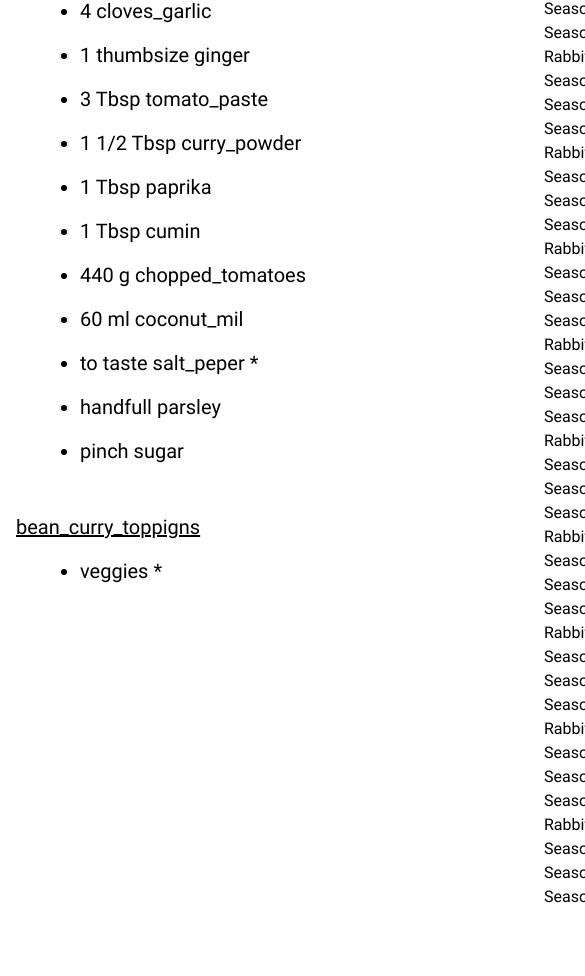
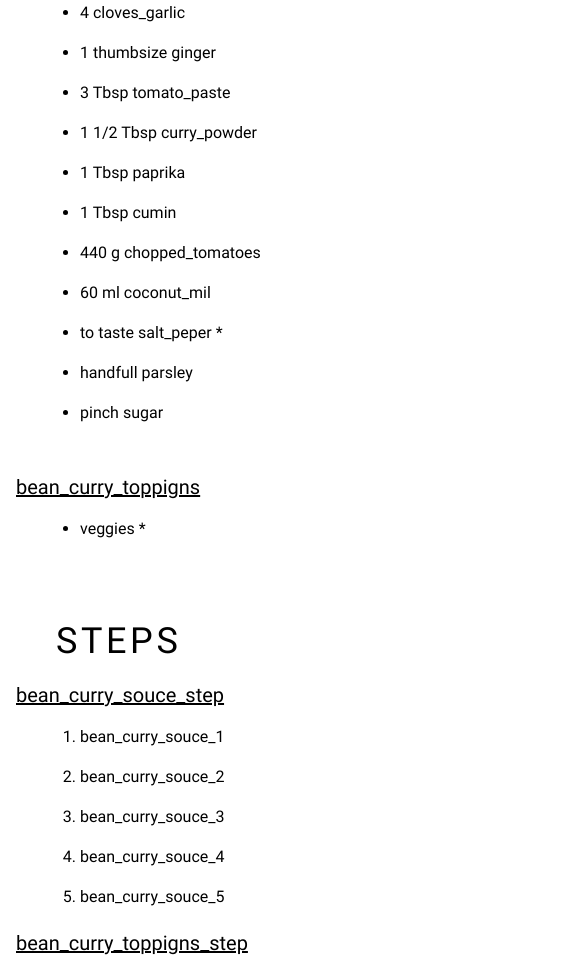
Before and after one commit to jonatan-arn/foodblog, a React (Vite) app: page /recipe/1 in a window 390 px wide. Shown: the part 1016-1992 px from the top of the page, 585 px wide, since content can reach past the window. Before the commit the page ends 1925 px from the top, so only its background shows below. Built offline with nearby package versions, Linux system fonts and the light colour scheme.

Commit message:
recipe page

```diff
--- a/src/App.tsx
+++ b/src/App.tsx
@@ -3,7 +3,7 @@ import { useState } from "react";
 import Navbar from "./components/shared/navbar";
 import MobileNavbar from "./components/shared/mobileNav";
 import Home from "./page/home/home";
-import Recipe from "./page/recipe/recipe2";
+import Recipe from "./page/recipe/recipe";
 import ScrollToTop from "./components/shared/ScrollToTop";
 
 function App() {
--- a/src/assets/recipes.json
+++ b/src/assets/recipes.json
@@ -13,7 +13,69 @@
     "restriccion": "2",
     "cardimg": null,
     "cardtitle": "Rabbit inspired by The Last of Us",
-    "carddate": "Mar 6, 2023"
+    "carddate": "Mar 6, 2023",
+    "steps": [
+      {
+        "id": "1",
+        "order": "1",
+        "name": "bean_curry_souce_1",
+        "group": "bean_curry_souce_step"
+      },
+      {
+        "id": "2",
+        "order": "2",
+        "name": "bean_curry_souce_2",
+        "group": "bean_curry_souce_step"
+      },
+      {
+        "id": "3",
+        "order": "3",
+        "name": "bean_curry_souce_3",
+        "group": "bean_curry_souce_step"
+      },
+      {
+        "id": "4",
+        "order": "4",
+        "name": "bean_curry_souce_4",
+        "group": "bean_curry_souce_step"
+      },
+      {
+        "id": "5",
+        "order": "5",
+        "name": "bean_curry_souce_5",
+        "group": "bean_curry_souce_step"
+      },
+      {
+        "id": "6",
+        "order": "1",
+        "name": "bean_curry_toppigns_1",
+        "group": "bean_curry_toppigns_step"
+      },
+      {
+        "id": "7",
+        "order": "2",
+        "name": "bean_curry_toppign_2",
+        "group": "bean_curry_toppigns_step"
+      },
+      {
+        "id": "8",
+        "order": "3",
+        "name": "bean_curry_toppigns_3",
+        "group": "bean_curry_toppigns_step"
+      },
+      {
+        "id": "9",
+        "order": "4",
+        "name": "bean_curry_toppigns_4",
+        "group": "bean_curry_toppigns_step"
+      },
+      {
+        "id": "10",
+        "order": "5",
+        "name": "bean_curry_toppigns_5",
+        "group": "bean_curry_toppigns_step"
+      }
+    ]
   },
   {
     "id": "1",
--- a/src/interface/Irecipe.tsx
+++ b/src/interface/Irecipe.tsx
@@ -1,3 +1,5 @@
+import Steps from "./Isteps";
+
 export default interface Recipe {
   id: string;
   name: string;
@@ -13,4 +15,5 @@ export default interface Recipe {
   cardimage: string;
   cardtitle: string;
   carddate: string;
+  steps: Steps[];
 }
--- a/src/page/recipe/ingredientlist.tsx
+++ b/src/page/recipe/ingredientlist.tsx
@@ -14,7 +14,7 @@ export default function ingredientlist({ list }: ingredientlistProps) {
       <h5 className="underline text-xl mt-12">{list.group}</h5>
       <ul className="list-disc pl-16">
         {list.ingredientes.map((i) => (
-          <li className="text-xl mt-4" key={i.id}>
+          <li className="md:text-xl mt-4" key={i.id}>
             {i.quantity} {i.mesure} {i.name}
             {i.optional === "1" ? " *" : ""}
           </li>
--- a/src/page/recipe/recipe.tsx
+++ b/src/page/recipe/recipe.tsx
@@ -1,44 +1,86 @@
+import { useParams } from "react-router-dom";
+
 import defaultrecipe from "../../assets/defaulrecipe.png";
+import recipes from "../../assets/recipes.json";
+import ingredients from "../../assets/ingredients.json";
+import IRecipe from "../../interface/Irecipe";
+import Ingredientes from "../../interface/Iingredientes";
+import Ingredientlist from "./ingredientlist";
+import Stepstlist from "./stepstlist";
+import Steps from "../../interface/Isteps";
+interface ingredientbyGroup {
+  group: string;
+  ingredientes: Ingredientes[];
+}
+
+interface stepsbyGroup {
+  group: string;
+  steps: Steps[];
+}
 function Recipe() {
+  const { id } = useParams();
+
+  const recipe = recipes.find((r) => r.id == id) as unknown as IRecipe;
+
+  const ingredient = ingredients.filter(
+    (i) => i.recipeid == id
+  ) as Ingredientes[];
+  const ingredientsgroups = [] as ingredientbyGroup[];
+  ingredient.map((i) => {
+    const group = i.group;
+    const samegroup = ingredient.filter((f) => f.group == group);
+    if (!ingredientsgroups.find((g) => g.group == group) && group != undefined)
+      ingredientsgroups.push({ group, ingredientes: samegroup });
+  });
+
+  const steps = recipe.steps;
+  const stepsgroup = [] as stepsbyGroup[];
+  steps.map((i) => {
+    const group = i.group;
+    const samegroup = steps.filter((f) => f.group == group);
+    if (!stepsgroup.find((g) => g.group == group) && group != undefined)
+      stepsgroup.push({ group, steps: samegroup });
+  });
+
   return (
     <>
-      <div className="lg:pt-12  lg:pb-4 lg:pl-24">
-        <h1>Bean curry</h1>
-      </div>
-      <div className="grid lg:grid-cols-3 lg:grid-rows-1">
-        <div className="flex lg:justify-end justify-center lg:mr-5">
-          <img
-            className="object-cover h-48 w-80 lg:ml-32 rounded-2xl"
-            src={defaultrecipe}
-            alt="defaul recipe image"
-          />
-        </div>
-        <div className="lg:my-5 lg:mx-0 m-5">
-          <div>
-            Small description about de recipe i should be a two or one line, no
-            more because it cant feat
-          </div>
-          <div className="grid grid-cols-2  grid-rows-2 lg:gap-x-12 lg:gap-y-10 gap-x-5 gap-y-4">
-            <div>Curry</div>
-            <div>1 serving</div>
-            <div>15min</div>
-            <div>30 kcal</div>
-          </div>
+      <div className=" relative  flex  flex-col items-center justify-center">
+        <img
+          className="a w-full object-cover h-[75vh]"
+          src={recipe.img || defaultrecipe}
+          alt="defaul recipe image"
+        />
+        <div
+          className=" absolute top-1/2 left-1/2 text-center lg:text-7xl text-3xl text-white font-bold"
+          style={{ transform: "translate(-50%, -50%)" }}
+        >
+          {recipe.name}
+          <div className="text-base font-normal">{recipe.carddate}</div>
         </div>
       </div>
-      <div className="flex flex-col items-center mt-16">
-        <div className="flex flex-row justify-center gap-9 border-4 border-solid border-gray-100 lg:w-1/2 w-full">
-          <div className="my-3">
-            <button>Ingredients</button>
+
+      <div className="mx-auto max-w-7xl pt-10 lg:pt-28">
+        <h1 className="line-h pb-10  text-center text-2xl font-light leading-10">
+          {recipe.summary}
+        </h1>
+
+        <div className="lg:grid gap-7 px-4 pt-3  grid-cols-[500px_minmax(1300px,_2fr)_100px]">
+          <div>
+            <h3 className="bold tracking-widest md:text-2xl text-4xl md:ml-0 ml-10">
+              INGREDIENTS
+            </h3>
+            {ingredientsgroups.map((l, index) => (
+              <Ingredientlist key={index} list={l}></Ingredientlist>
+            ))}
           </div>
-
-          <div className="my-3">
-            <button>Process</button>
+          <div className="md:mt-0 mt-20">
+            <h3 className="bold tracking-widest md:text-2xl text-4xl md:ml-0 ml-10">
+              STEPS
+            </h3>
+            {stepsgroup.map((l, index) => (
+              <Stepstlist key={index} list={l}></Stepstlist>
+            ))}
           </div>
-        </div>
-        <div>
-          <h2>Ingrediens</h2>
-          <h4>5 items</h4>
         </div>
       </div>
     </>
--- a/src/page/recipe/recipe2.tsx
+++ /dev/null
@@ -1,134 +0,0 @@
-import { useParams } from "react-router-dom";
-
-import defaultrecipe from "../../assets/defaulrecipe.png";
-import recipes from "./../../assets/recipes.json";
-import ingredients from "./../../assets/ingredients.json";
-import IRecipe from "./../../interface/Irecipe";
-import Ingredientes from "./../../interface/Iingredientes";
-import Ingredientlist from "./ingredientlist";
-interface ingredientbyGroup {
-  group: string;
-  ingredientes: Ingredientes[];
-}
-function Recipe() {
-  const { id } = useParams();
-
-  const recipe = recipes.find((r) => r.id == id) as unknown as IRecipe;
-
-  const ingredient = ingredients.filter(
-    (i) => i.recipeid == id
-  ) as Ingredientes[];
-  const ingredientsgroups = [] as ingredientbyGroup[];
-  ingredient.map((i) => {
-    const group = i.group;
-    const samegroup = ingredient.filter((f) => f.group == group);
-    if (!ingredientsgroups.find((g) => g.group == group) && group != undefined)
-      ingredientsgroups.push({ group, ingredientes: samegroup });
-  });
-
-  console.log(ingredient);
-
-  return (
-    <>
-      <div className=" relative  flex  flex-col items-center justify-center">
-        <img
-          className="a w-full object-cover h-[75vh]"
-          src={recipe.img || defaultrecipe}
-          alt="defaul recipe image"
-        />
-        <div
-          className=" absolute top-1/2 left-1/2 text-center lg:text-7xl text-3xl text-white font-bold"
-          style={{ transform: "translate(-50%, -50%)" }}
-        >
-          {recipe.name}
-          <div className="text-base font-normal">{recipe.carddate}</div>
-        </div>
-      </div>
-
-      <div className="mx-auto max-w-7xl pt-10 lg:pt-28">
-        <h1 className="line-h pb-10  text-center text-2xl font-light leading-10">
-          {recipe.summary}
-        </h1>
-
-        <div className="grid gap-7 px-4 pt-3  grid-cols-[500px_minmax(1300px,_2fr)_100px]">
-          <div>
-            <h3 className="bold tracking-widest text-2xl">INGREDIENTS</h3>
-            {ingredientsgroups.map((l, index) => (
-              <Ingredientlist key={index} list={l}></Ingredientlist>
-            ))}
-          </div>
-          <div>
-            <h3 className=" text-base ">Method</h3>
-            <h5> Rabbit Rack Method:</h5>
-            <ul>
-              <li>Season the rabbit saddle all over in salt and pepper.</li>
-              <li>Season the rabbit saddle all over in salt and pepper.</li>
-              <li>Season the rabbit saddle all over in salt and pepper.</li>
-            </ul>
-            <h5> Rabbit Rack Method:</h5>
-            <ul>
-              <li>Season the rabbit saddle all over in salt and pepper.</li>
-              <li>Season the rabbit saddle all over in salt and pepper.</li>
-              <li>Season the rabbit saddle all over in salt and pepper.</li>
-            </ul>
-            <h5> Rabbit Rack Method:</h5>
-            <ul>
-              <li>Season the rabbit saddle all over in salt and pepper.</li>
-              <li>Season the rabbit saddle all over in salt and pepper.</li>
-              <li>Season the rabbit saddle all over in salt and pepper.</li>
-            </ul>
-            <h5> Rabbit Rack Method:</h5>
-            <ul>
-              <li>Season the rabbit saddle all over in salt and pepper.</li>
-              <li>Season the rabbit saddle all over in salt and pepper.</li>
-              <li>Season the rabbit saddle all over in salt and pepper.</li>
-            </ul>
-            <h5> Rabbit Rack Method:</h5>
-            <ul>
-              <li>Season the rabbit saddle all over in salt and pepper.</li>
-              <li>Season the rabbit saddle all over in salt and pepper.</li>
-              <li>Season the rabbit saddle all over in salt and pepper.</li>
-            </ul>
-            <h5> Rabbit Rack Method:</h5>
-            <ul>
-              <li>Season the rabbit saddle all over in salt and pepper.</li>
-              <li>Season the rabbit saddle all over in salt and pepper.</li>
-              <li>Season the rabbit saddle all over in salt and pepper.</li>
-            </ul>
-            <h5> Rabbit Rack Method:</h5>
-            <ul>
-              <li>Season the rabbit saddle all over in salt and pepper.</li>
-              <li>Season the rabbit saddle all over in salt and pepper.</li>
-              <li>Season the rabbit saddle all over in salt and pepper.</li>
-            </ul>
-            <h5> Rabbit Rack Method:</h5>
-            <ul>
-              <li>Season the rabbit saddle all over in salt and pepper.</li>
-              <li>Season the rabbit saddle all over in salt and pepper.</li>
-              <li>Season the rabbit saddle all over in salt and pepper.</li>
-            </ul>
-            <h5> Rabbit Rack Method:</h5>
-            <ul>
-              <li>Season the rabbit saddle all over in salt and pepper.</li>
-              <li>Season the rabbit saddle all over in salt and pepper.</li>
-              <li>Season the rabbit saddle all over in salt and pepper.</li>
-            </ul>
-            <h5> Rabbit Rack Method:</h5>
-            <ul>
-              <li>Season the rabbit saddle all over in salt and pepper.</li>
-              <li>Season the rabbit saddle all over in salt and pepper.</li>
-              <li>Season the rabbit saddle all over in salt and pepper.</li>
-            </ul>
-            <h5> Rabbit Rack Method:</h5>
-            <ul>
-              <li>Season the rabbit saddle all over in salt and pepper.</li>
-              <li>Season the rabbit saddle all over in salt and pepper.</li>
-              <li>Season the rabbit saddle all over in salt and pepper.</li>
-            </ul>
-          </div>
-        </div>
-      </div>
-    </>
-  );
-}
-export default Recipe;
--- /dev/null
+++ b/src/page/recipe/stepstlist.tsx
@@ -0,0 +1,23 @@
+import Steps from "../../interface/Isteps";
+
+interface stepsbyGroup {
+  group: string;
+  steps: Steps[];
+}
+interface stepslistProps {
+  list: stepsbyGroup;
+}
+export default function stepstlist({ list }: stepslistProps) {
+  return (
+    <>
+      <h5 className="underline text-xl md:mt-12 mt-5">{list.group}</h5>
+      <ol className="list-decimal pl-16">
+        {list.steps.map((i) => (
+          <li className="md:text-xl mt-4" key={i.id}>
+            {i.name}
+          </li>
+        ))}
+      </ol>
+    </>
+  );
+}
```
